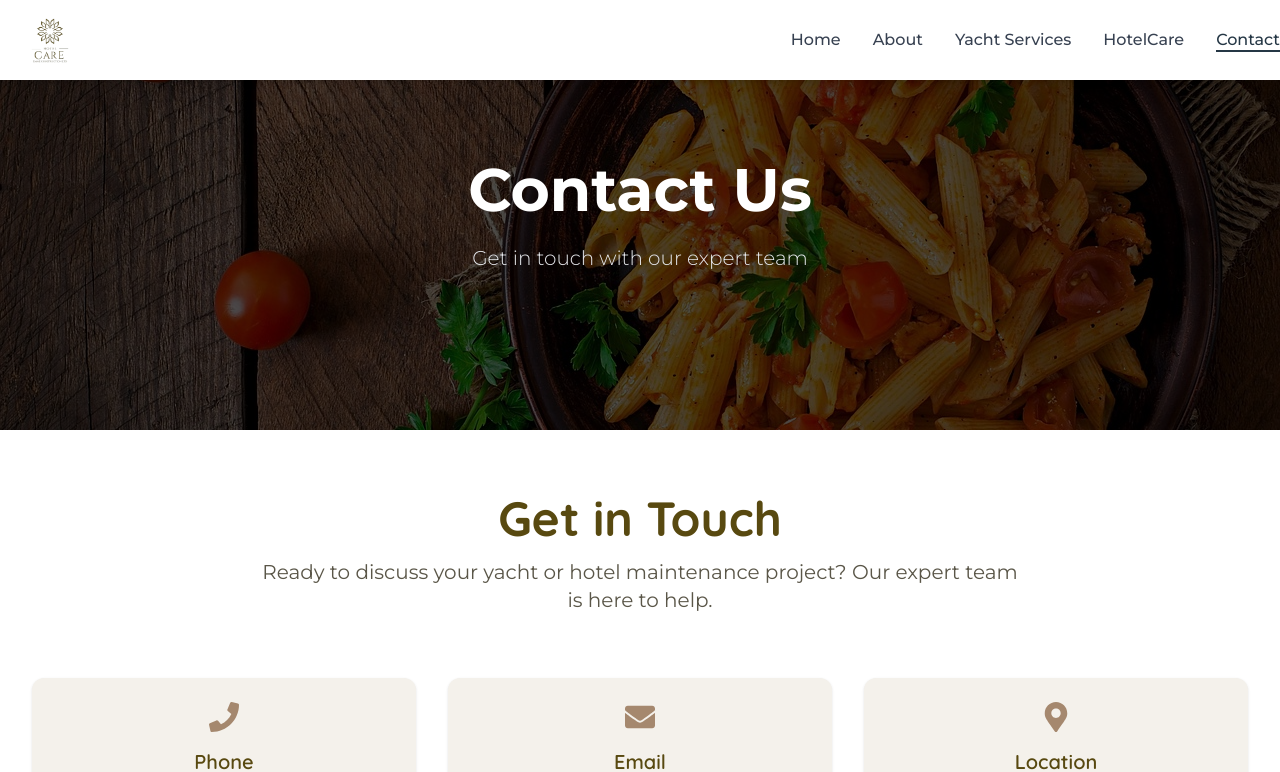
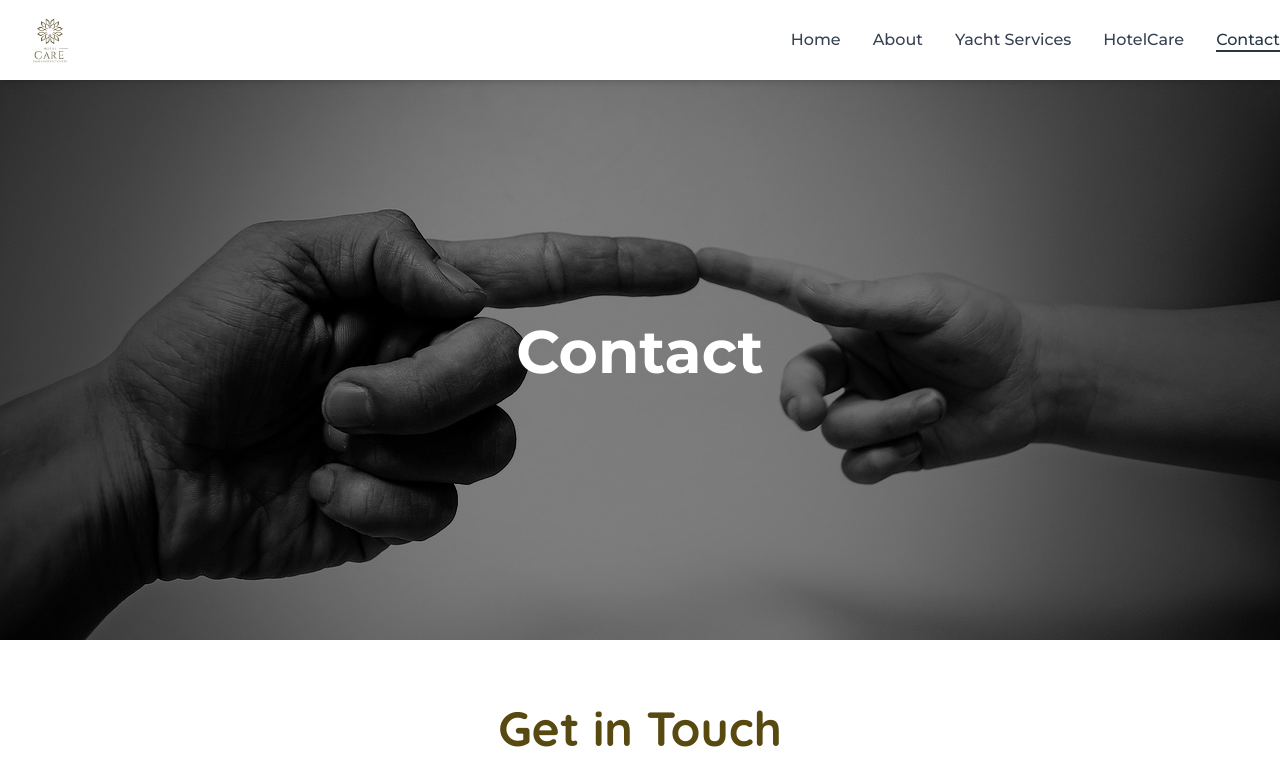
Before and after one commit to ankit4a4/HOTELCARE, a Next.js app: page /contact in a window 1280 px wide. Shown: the top 772 px of the page. Built offline with nearby package versions, Linux system fonts and the light colour scheme.

Commit message:
letest code push

```diff
--- a/app/careers/page.js
+++ b/app/careers/page.js
@@ -86,8 +86,8 @@ export default function Careers() {
         <div className="container-max">
           <div className="grid grid-cols-1 lg:grid-cols-2 gap-12 items-center">
             <motion.div
-              initial={{ opacity: 0, x: -20 }}
-              whileInView={{ opacity: 1, x: 0 }}
+              initial={{ opacity: 0, y: -20 }}
+              whileInView={{ opacity: 1, y: 0 }}
               transition={{ duration: 0.8 }}
             >
               <h2 className="text-4xl font-bold font-quicksand text-navy mb-6">
@@ -109,8 +109,8 @@ export default function Careers() {
               </div>
             </motion.div>
             <motion.div
-              initial={{ opacity: 0, x: 20 }}
-              whileInView={{ opacity: 1, x: 0 }}
+              initial={{ opacity: 0, y: 20 }}
+              whileInView={{ opacity: 1, y: 0 }}
               transition={{ duration: 0.8, delay: 0.2 }}
               className="relative"
             >
--- a/app/globals.css
+++ b/app/globals.css
@@ -48,10 +48,17 @@
 }
 
 ::-webkit-scrollbar-thumb {
-  background: #0A1628;
+  background: #0a1628;
   border-radius: 4px;
 }
 
 ::-webkit-scrollbar-thumb:hover {
-  background: #1B2C4A;
+  background: #1b2c4a;
 }
+
+@media screen and (max-width: 768px) {
+  body {
+    width: 100%;
+    overflow-x: hidden;
+  }
+}
--- a/components/contact/ContactForm.jsx
+++ b/components/contact/ContactForm.jsx
@@ -36,8 +36,8 @@ const ContactForm = () => {
                 <div className="grid grid-cols-1 lg:grid-cols-3 gap-12">
                     {/* Contact Form */}
                     <motion.div
-                        initial={{ opacity: 0, x: -20 }}
-                        whileInView={{ opacity: 1, x: 0 }}
+                        initial={{ opacity: 0, y: -20 }}
+                        whileInView={{ opacity: 1, y: 0 }}
                         transition={{ duration: 0.8 }}
                         className="lg:col-span-2"
                     >
@@ -169,8 +169,8 @@ const ContactForm = () => {
 
                     {/* Service Contact Info */}
                     <motion.div
-                        initial={{ opacity: 0, x: 20 }}
-                        whileInView={{ opacity: 1, x: 0 }}
+                        initial={{ opacity: 0, y: 20 }}
+                        whileInView={{ opacity: 1, y: 0 }}
                         transition={{ duration: 0.8, delay: 0.2 }}
                         className="space-y-8"
                     >
--- a/components/contact/ContactHero.jsx
+++ b/components/contact/ContactHero.jsx
@@ -1,46 +1,32 @@
 "use client";
 import { motion } from "framer-motion";
 import Image from "next/image";
-import hotelHero from "../../assets/HotelCare/hotelHero.jpg";
+import hotelHero from "../../assets/about/ContactHero.jpg";
 const ContactHero = () => {
     return (
         <div>
 
 
-            <section className="relative  h-[40vh] md:h-[350px] overflow-hidden md:py-20 py-10 px-4">
-                {/* Background Image */}
-                <div className="absolute inset-0 -z-10">
-                    <Image
-                        src={hotelHero.src}
-                        alt="HotelCare hero background"
-                        fill
-                        className="object-cover object-center"
-                        priority
-                    />
-                    <div className="absolute inset-0 bg-black/70" />
-                </div>
+            <section className="relative h-[40vh] md:h-[70vh] w-full overflow-hidden">
+                <Image
+                    src={hotelHero}
+                    alt="c:\Users\Ankit\Downloads\racing-boat-188903_1280.jpg"
+                    fill
+                    className="object-cover object-center"
+                    priority
+                />
+                <div className="absolute inset-0 bg-black/50" />
 
-                {/* Content */}
-                <div className="max-w-6xl mx-auto text-center text-white relative z-10">
+                <div className="relative z-10 h-full flex flex-col items-center justify-center text-center px-4">
                     <motion.h1
-                        className="text-4xl md:text-5xl lg:text-6xl font-bold mb-6"
-                        initial={{ opacity: 0, y: 30 }}
+                        className="text-white text-4xl md:text-6xl font-bold mb-4 leading-tight"
+                        initial={{ opacity: 0, y: 40 }}
                         whileInView={{ opacity: 1, y: 0 }}
                         transition={{ duration: 0.8 }}
                         viewport={{ once: true }}
                     >
-                        Contact Us
+                       Contact
                     </motion.h1>
-
-                    <motion.p
-                        className="max-w-2xl mx-auto text-lg md:text-xl text-gray-200 font-light"
-                        initial={{ opacity: 0, y: 30 }}
-                        whileInView={{ opacity: 1, y: 0 }}
-                        transition={{ duration: 0.9, delay: 0.2 }}
-                        viewport={{ once: true }}
-                    >
-                        Get in touch with our expert team
-                    </motion.p>
 
                 </div>
             </section>
--- a/components/home/ContactCTASection.jsx
+++ b/components/home/ContactCTASection.jsx
@@ -15,8 +15,8 @@ const ContactCTASection = () => {
             <div className="max-w-7xl mx-auto grid md:grid-cols-2 gap-12 items-center relative z-10">
                 {/* Left Content */}
                 <motion.div
-                    initial={{ opacity: 0, x: -30 }}
-                    whileInView={{ opacity: 1, x: 0 }}
+                    initial={{ opacity: 0, y: -30 }}
+                    whileInView={{ opacity: 1, y: 0 }}
                     transition={{ duration: 0.8, ease: "easeOut" }}
                     viewport={{ once: true }}
                     className="space-y-6"
@@ -61,8 +61,8 @@ const ContactCTASection = () => {
                 {/* Right Image */}
                 <motion.div
                     className="w-full h-80 md:h-96 lg:h-[400px] rounded-3xl overflow-hidden shadow-2xl relative"
-                    initial={{ opacity: 0, x: 30 }}
-                    whileInView={{ opacity: 1, x: 0 }}
+                    initial={{ opacity: 0, y: 30 }}
+                    whileInView={{ opacity: 1, y: 0 }}
                     transition={{ duration: 0.8, ease: "easeOut", delay: 0.2 }}
                     viewport={{ once: true }}
                 >
--- a/components/yachtservices/YachtExpertiseSection.jsx
+++ b/components/yachtservices/YachtExpertiseSection.jsx
@@ -10,8 +10,8 @@ const YachtExpertiseSection = () => {
         {/* Left Image */}
         <motion.div
           className="rounded-3xl overflow-hidden shadow-xl"
-          initial={{ opacity: 0, x: -40 }}
-          whileInView={{ opacity: 1, x: 0 }}
+          initial={{ opacity: 0, y: -40 }}
+          whileInView={{ opacity: 1, y: 0 }}
           transition={{ duration: 0.7 }}
           viewport={{ once: true }}
         >
@@ -24,8 +24,8 @@ const YachtExpertiseSection = () => {
 
         {/* Right Content */}
         <motion.div
-          initial={{ opacity: 0, x: 40 }}
-          whileInView={{ opacity: 1, x: 0 }}
+          initial={{ opacity: 0, y: 40 }}
+          whileInView={{ opacity: 1, y: 0 }}
           transition={{ duration: 0.7 }}
           viewport={{ once: true }}
           className="space-y-6"
```
Also changed, not shown: assets/about/ContactHero.jpg (added).
